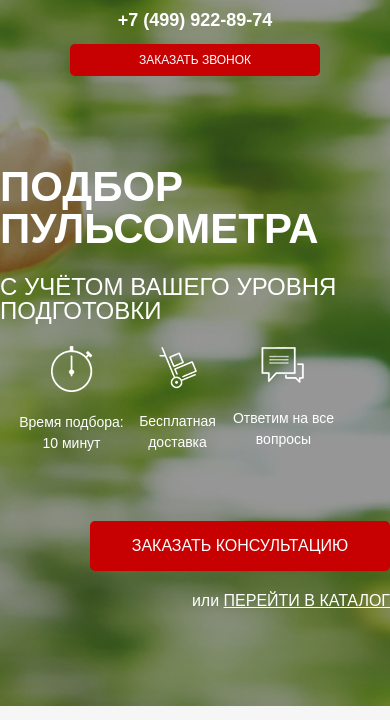
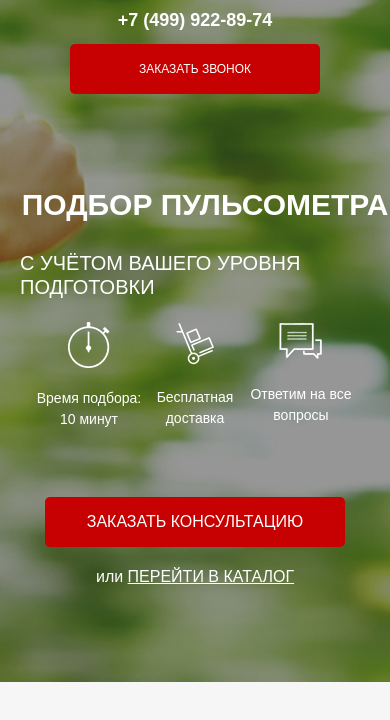
Before and after one commit to VladiSlaveee/RunSmart, a website: page src/index.html in a window 390 px wide. Shown: the part 124-844 px from the top of the page. Drawn offline with Linux system fonts and the light colour scheme; a web font is replaced by a local one.

Commit message:
mobile fix

```diff
--- a/src/sass/blocks/_media.scss
+++ b/src/sass/blocks/_media.scss
@@ -31,6 +31,9 @@
         :nth-child(3) {
             order: 3;
             margin: 10px 0 0 0;
+            .button {
+                height: 50px;
+            }
         }
         flex-wrap: nowrap;
         flex-direction: column;
@@ -47,7 +50,23 @@
         justify-content: center;
         align-items: center;
     }
+    .promo {
+        &__wrapper {
+            align-items: center;
+            width: 100%;
+        }
+    }
     .promo__icons {
         justify-content: center;
+        width: 100%;
     }
+    .promo__header {
+        font-size: 30px;
+        margin-left: 20px;
+    }
+    .promo__subheader {
+        font-size: 20px;
+        margin-left: 20px;
+    }
+
 }
```
Also changed, not shown: src/css/style.min.css.
